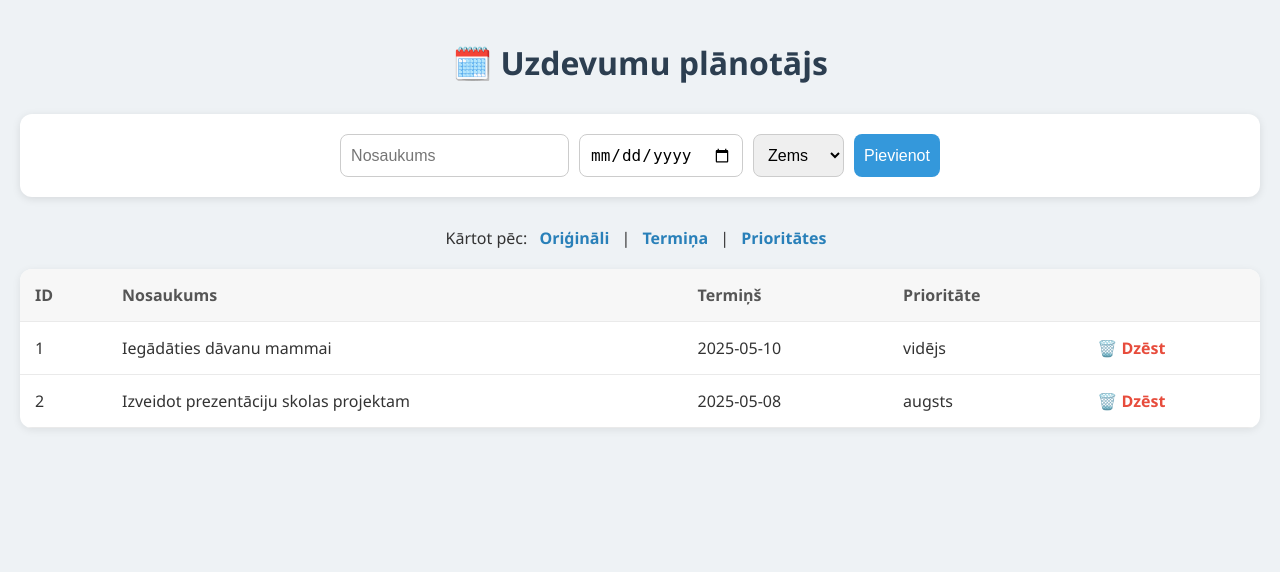
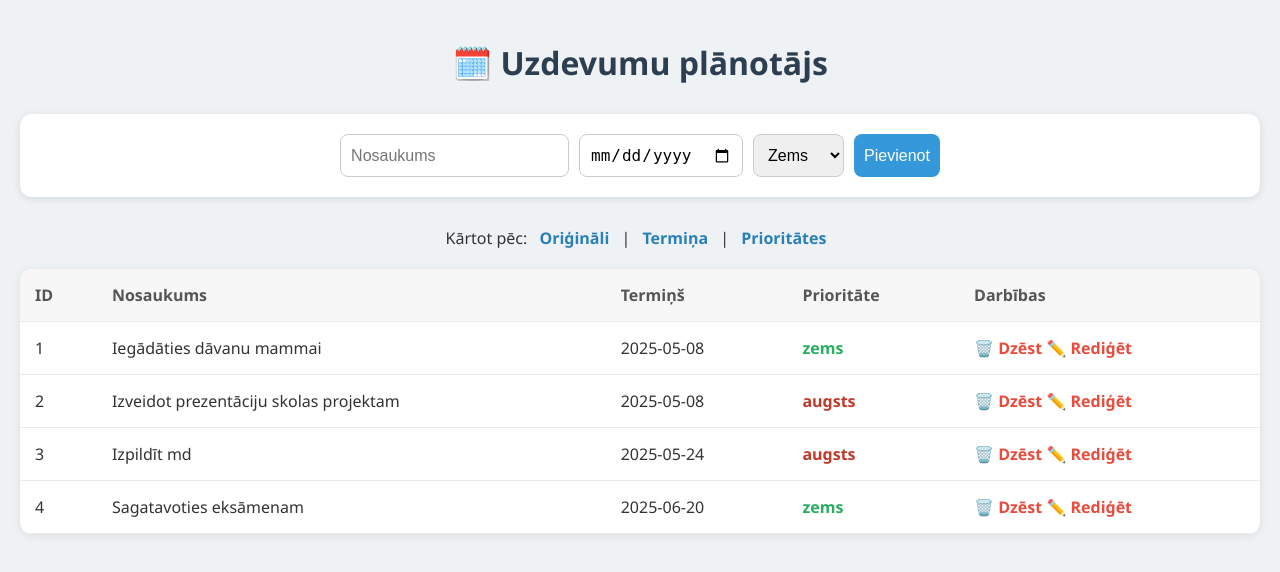
Before and after one commit to darja-latisonoka-rtu/projekts, a Flask app: page / in a window 1280 px wide. Shown: the top 572 px of the page. Run offline with Flask 3, Linux system fonts and the light colour scheme.

Commit message:
added edit function

```diff
--- a/app.py
+++ b/app.py
@@ -59,6 +59,23 @@ def delete_task(task_id):
     save_tasks(tasks)
     return redirect('/')
 
+@app.route('/edit/<int:task_id>', methods=['GET', 'POST'])
+def edit_task(task_id):
+    tasks = load_tasks()
+    task = next((t for t in tasks if t['id'] == task_id), None)
+
+    if not task:
+        return "Uzdevums nav atrasts", 404
+
+    if request.method == 'POST':
+        task['title'] = request.form['title']
+        task['deadline'] = request.form['deadline']
+        task['priority'] = request.form['priority']
+        save_tasks(tasks)
+        return redirect('/')
+
+    return render_template('edit.html', task=task)
+
 
 if __name__ == '__main__':
     app.run(debug=True)
--- a/static/style.css
+++ b/static/style.css
@@ -97,7 +97,23 @@ td a:hover {
     text-decoration: underline;
 }
 
-/* Mobile-friendly adjustments */
+/* Krāsu marķējums pēc prioritātes */
+.priority.augsts {
+    color: #c0392b;
+    font-weight: bold;
+}
+
+.priority.vidējs {
+    color: #d35400;
+    font-weight: bold;
+}
+
+.priority.zems {
+    color: #27ae60;
+    font-weight: bold;
+}
+
+/* Mobilajām ierīcēm */
 @media (max-width: 768px) {
     form {
         flex-direction: column;
--- a/tasks.json
+++ b/tasks.json
@@ -2,13 +2,27 @@
     {
         "id": 1,
         "title": "Iegādāties dāvanu mammai",
-        "deadline": "2025-05-10",
-        "priority": "vidējs"
+        "deadline": "2025-05-08",
+        "priority": "zems",
+        "status": "pabeigts"
     },
     {
         "id": 2,
         "title": "Izveidot prezentāciju skolas projektam",
         "deadline": "2025-05-08",
         "priority": "augsts"
+    },
+    {
+        "id": 3,
+        "title": "Izpildīt md",
+        "deadline": "2025-05-24",
+        "priority": "augsts",
+        "status": "pabeigts"
+    },
+    {
+        "id": 4,
+        "title": "Sagatavoties eksāmenam",
+        "deadline": "2025-06-20",
+        "priority": "zems"
     }
 ]
--- a/templates/index.html
+++ b/templates/index.html
@@ -4,7 +4,6 @@
     <meta charset="UTF-8">
     <title>Uzdevumu plānotājs</title>
     <link rel="stylesheet" href="{{ url_for('static', filename='style.css') }}">
-
 </head>
 <body>
     <h1>🗓️ Uzdevumu plānotājs</h1>
@@ -29,15 +28,15 @@
     {% if tasks %}
     <table>
         <tr>
-            <th>ID</th><th>Nosaukums</th><th>Termiņš</th><th>Prioritāte</th><th></th>
+            <th>ID</th><th>Nosaukums</th><th>Termiņš</th><th>Prioritāte</th><th>Darbības</th>
         </tr>
         {% for task in tasks %}
         <tr>
             <td>{{ task.id }}</td>
             <td>{{ task.title }}</td>
             <td>{{ task.deadline }}</td>
-            <td>{{ task.priority }}</td>
-            <td><a href="/delete/{{ task.id }}">🗑️ Dzēst</a></td>
+            <td class="priority {{ task.priority }}">{{ task.priority }}</td>
+            <td><a href="/delete/{{ task.id }}" onclick="return confirm('Vai tiešām dzēst šo uzdevumu?')">🗑️ Dzēst </a><a href="/edit/{{ task.id }}"> ✏️ Rediģēt</a></td>
         </tr>
         {% endfor %}
     </table>
```
Also changed, not shown: templates/edit.html (added, +24 -0 lines), README.md.
